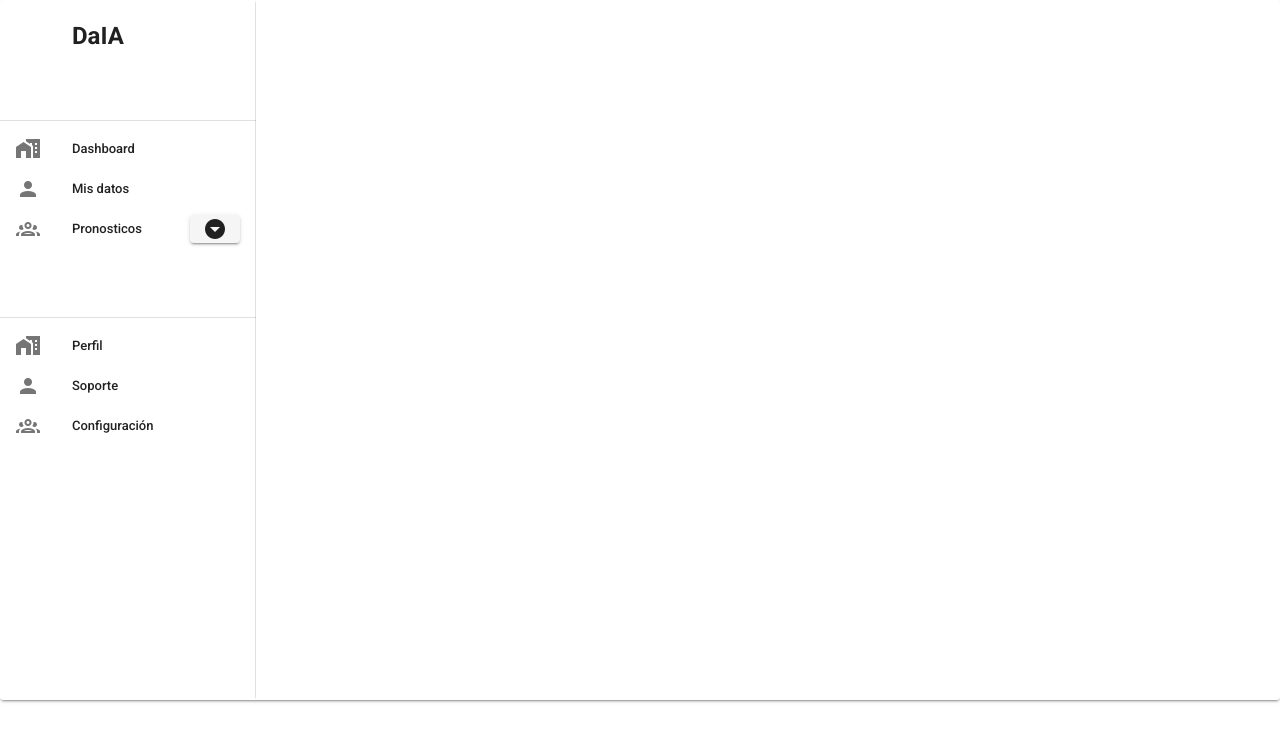
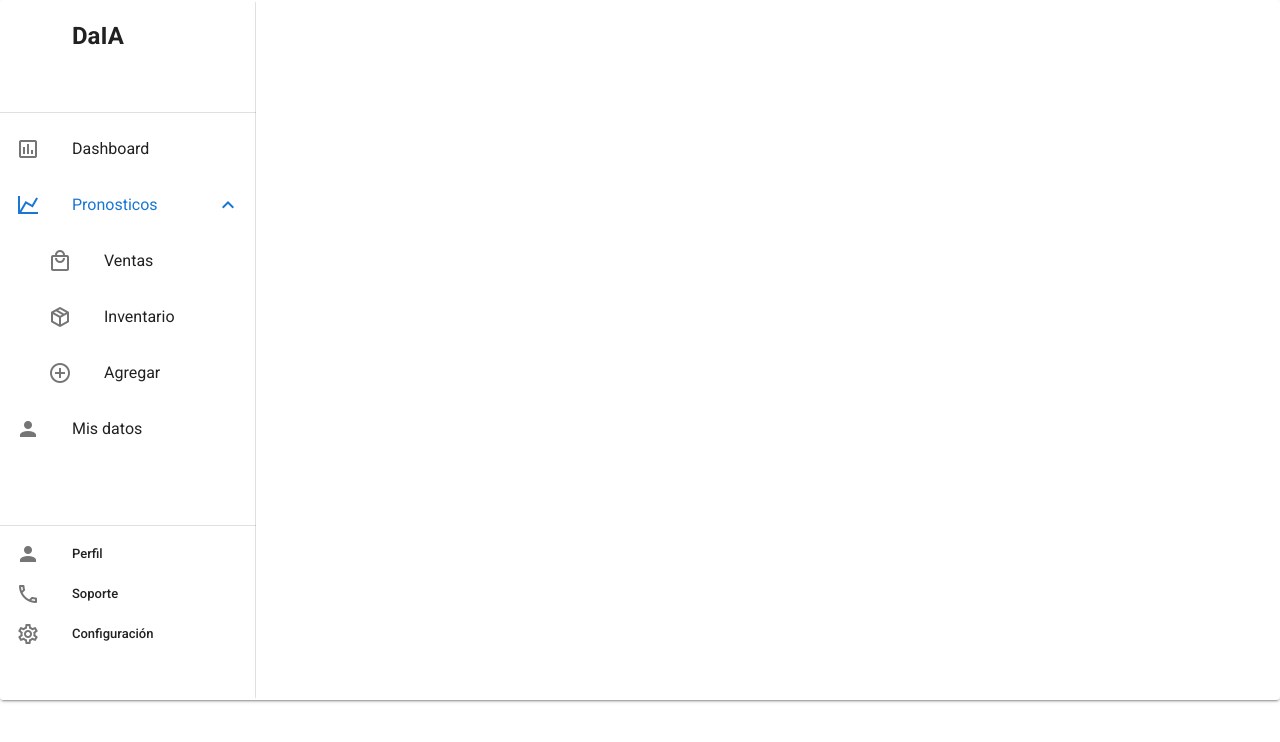
Before and after one commit to arleyberrio/DaIA, a Vue app: page / in a window 1280 px wide. Shown: the top 742 px of the page. Built offline with nearby package versions, Linux system fonts and the light colour scheme.

Commit message:
Barra lateral sin funcionalidad

```diff
--- a/src/components/barraLateral.vue
+++ b/src/components/barraLateral.vue
@@ -17,46 +17,50 @@
         </v-list-item>
       </template>
 
-      <v-divider class="mt-12"></v-divider>
+      <v-divider class="mt-10"></v-divider>
+            <v-list>
+            <v-list-item>
+                <v-list-item-icon>
+                <v-icon>mdi-chart-box-outline</v-icon>
+                </v-list-item-icon>
 
-      <v-list dense>
+
+                <v-list-item-title>Dashboard</v-list-item-title>
+            </v-list-item>
+
+            <v-list-group
+                :value="true"
+                prepend-icon="mdi-chart-line"
+            >
+                <template v-slot:activator>
+                <v-list-item-title>Pronosticos</v-list-item-title>
+                </template>
                 <v-list-item
-          v-for="item in items"
+                    v-for="item in items2"
                     :key="item.title"
+                    link
                 >
-          <v-list-item-icon>
+                <v-list-item-icon class="pl-8">
                     <v-icon>{{ item.icon }}</v-icon>
                 </v-list-item-icon>
-
                 <v-list-item-content>
                     <v-list-item-title>{{ item.title }}</v-list-item-title>
                 </v-list-item-content>
-            <div v-if="item.title=='Pronosticos'">
-                <v-menu offset-y>
-                  <template v-slot:activator="{ on }">
-                    <v-btn
-                      small
-                      v-bind="attrs"
-                      v-on="on"
-                      >
-                        <v-icon>mdi-arrow-down-drop-circle</v-icon>
-                    </v-btn>
-                  </template>
-                  <v-list class="overflow-y-auto">
-                  <v-list-tile
-                    v-for="(item, index) in items2"
-                    :key="index"
-                    @click="saludar"
-                  >
 
-                    <v-list-tile-title>{{ item.title }}</v-list-tile-title>
-                    </v-list-tile>
 
-                  </v-list>
-                  </v-menu>
-            </div>
+                </v-list-item>
+            </v-list-group>
+            <v-list-item>
+                <v-list-item-icon>
+                <v-icon>mdi-account</v-icon>
+                </v-list-item-icon>
+
+
+                <v-list-item-title>Mis datos</v-list-item-title>
             </v-list-item>
             </v-list>
+
+
       <v-divider class="mt-15"></v-divider>
       <v-list dense>
         <v-list-item
@@ -79,28 +83,28 @@
     data () {
       return {
         items: [
-          { title: 'Dashboard', icon: 'mdi-home-city' },
-          { title: 'Mis datos', icon: 'mdi-account' },
-          { title: 'Pronosticos', icon: 'mdi-account-group-outline' },
+          { title: 'Dashboard', icon: 'mdi-chart-box-outline', action:'empty' },
+          { title: 'Mis datos', icon: 'mdi-card-account-mail-outline' , action:'empty'},
+          { title: 'Pronosticos', icon: 'mdi-chart-line' , action:'desplegarMenu'},
         ],
         items1: [
-          { title: 'Perfil', icon: 'mdi-home-city' },
-          { title: 'Soporte', icon: 'mdi-account' },
-          { title: 'Configuración', icon: 'mdi-account-group-outline' },
+          { title: 'Perfil', icon: 'mdi-account' },
+          { title: 'Soporte', icon: 'mdi-phone-outline' },
+          { title: 'Configuración', icon: 'mdi-cog-outline' },
         ],items2: [
-          { title: 'Ventas', icon: 'mdi-home-city' },
-          { title: 'Inventario', icon: 'mdi-account' },
-          { title: 'Agregar', icon: 'mdi-account-group-outline' },
+          { title: 'Ventas', icon: 'mdi-shopping-outline' },
+          { title: 'Inventario', icon: 'mdi-package-variant-closed' },
+          { title: 'Agregar', icon: 'mdi-plus-circle-outline' },
         ],
+        menuPronosticoVisible:false,
       }
     },
     methods: {
-    saludar: function (event) {
-      // `this` dentro de los métodos apunta a la instancia de Vue
-      alert('Hola ')
-      // `evento` es el evento DOM nativo
-      if (event) {
-        alert(event.target.tagName)
+   menuActionClick(action) {
+      if (action === "empty") {
+        alert('TEST!!')
+      } else if (action === "desplegarMenu") {
+        this.menuPronosticoVisible=true
       }
     }
   }
```
Lines whose indentation alone changed are shown as unchanged.
